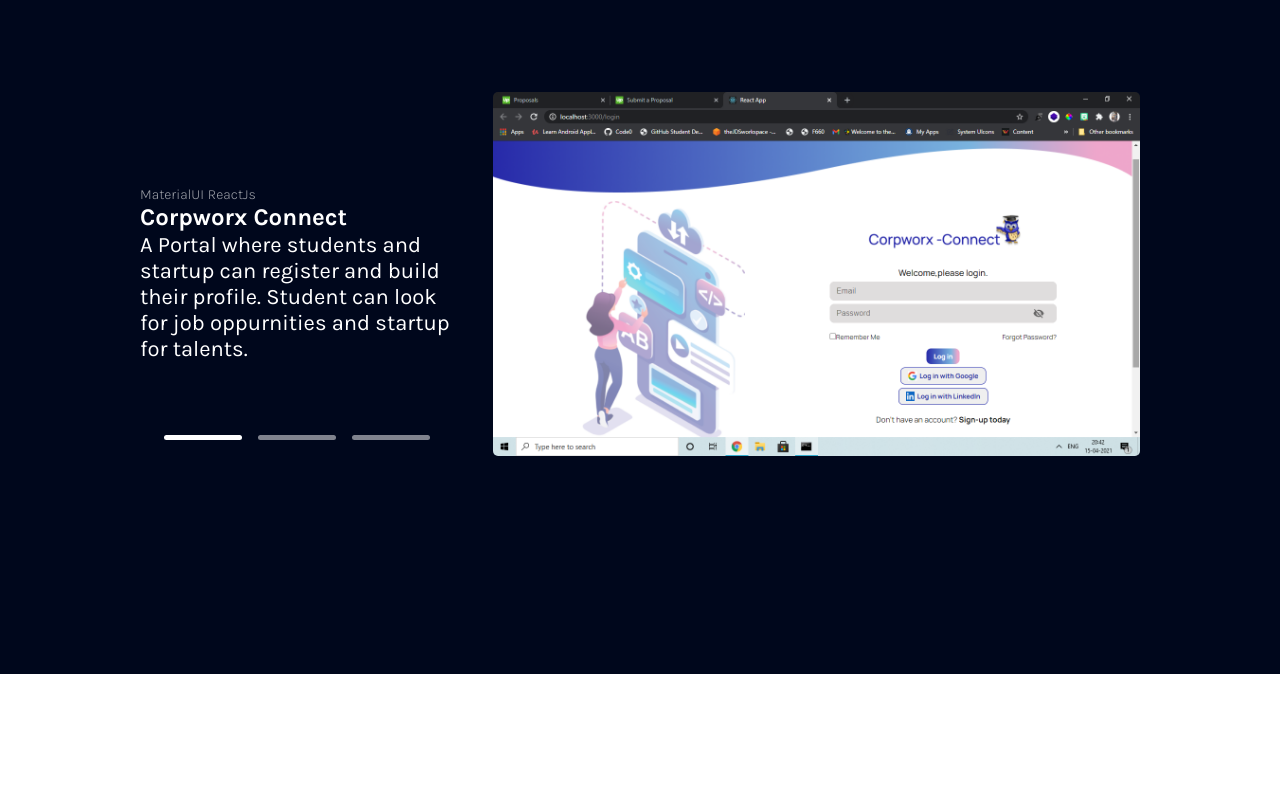
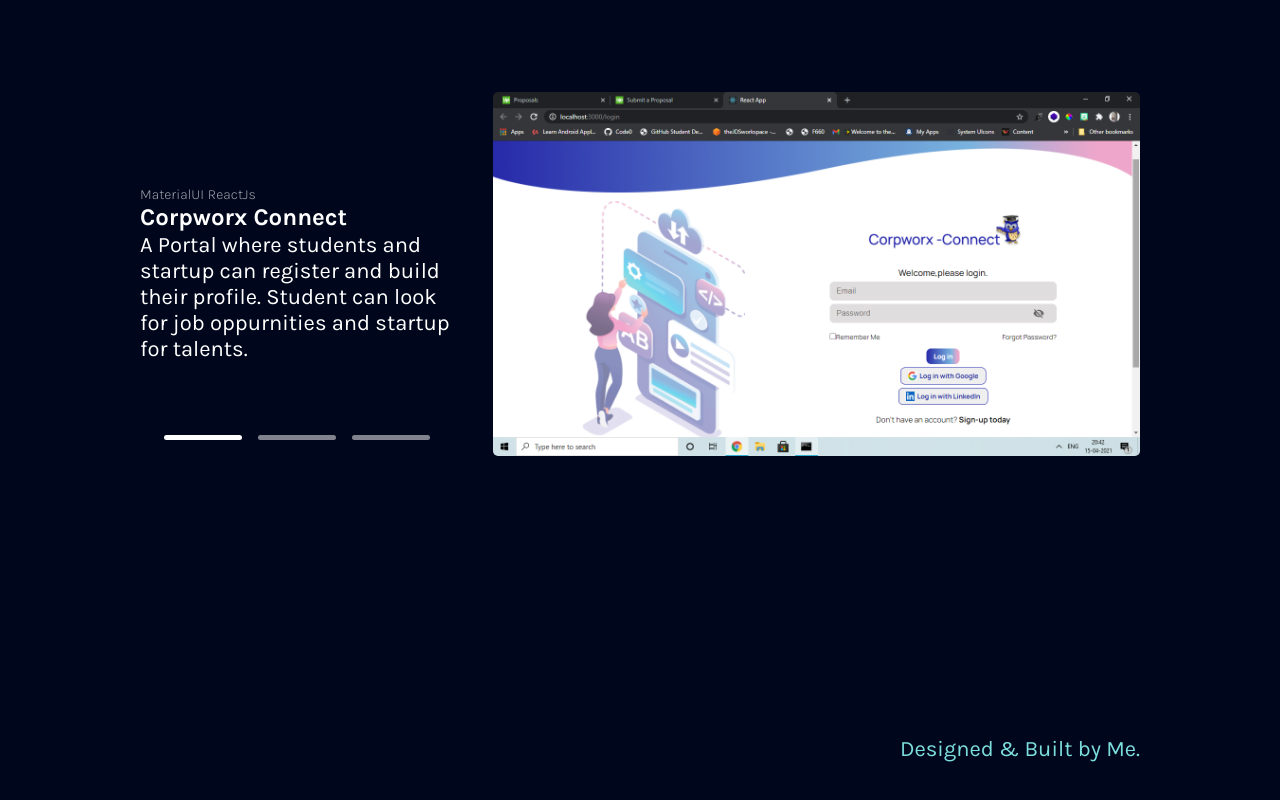
Before and after one commit to Jds-23/curly-robot, a Next.js app: page / in a window 1280 px wide. Shown: the part 1726-2526 px from the top of the page. Before the commit the page ends 2400 px from the top, so only its background shows below. Built offline with nearby package versions, Linux system fonts and the light colour scheme.

Commit message:
feat: add footer

```diff
--- /dev/null
+++ b/components/Footer.js
@@ -0,0 +1,27 @@
+import styled from "styled-components"
+
+const Footer = () => {
+    return (
+        <Container>
+            <Text>
+                Designed {"&"} Built by Me.
+            </Text>
+        </Container>
+    )
+}
+
+export default Footer
+const Container = styled.div`
+background-color:#00071C;
+width:100%;
+display:flex;
+align-items:center;
+height:150px;
+`
+const Text = styled.h6`
+width:100%;
+font-size:22px;
+color:#7CDEDC;
+font-weight:400;
+text-align:right;
+`
--- a/pages/index.js
+++ b/pages/index.js
@@ -6,6 +6,7 @@ import RightNav from '@components//RightNav';
 import Hero from '@components//Hero';
 import AboutMe from '@components//AboutMe';
 import Work from '@components/Work';
+import Footer from '@components/Footer';
 const Home = () => {
   return (
     <div>
@@ -18,6 +19,7 @@ const Home = () => {
         <Hero />
         <AboutMe />
         <Work />
+        <Footer />
       </Container>
       <RightNav />
     </div>
```
